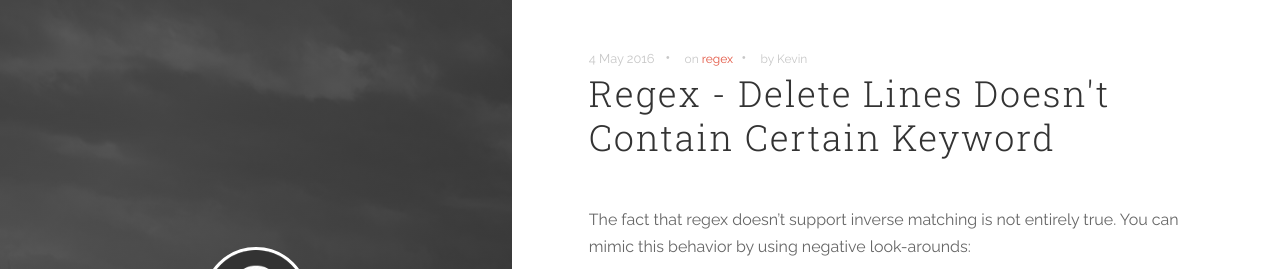
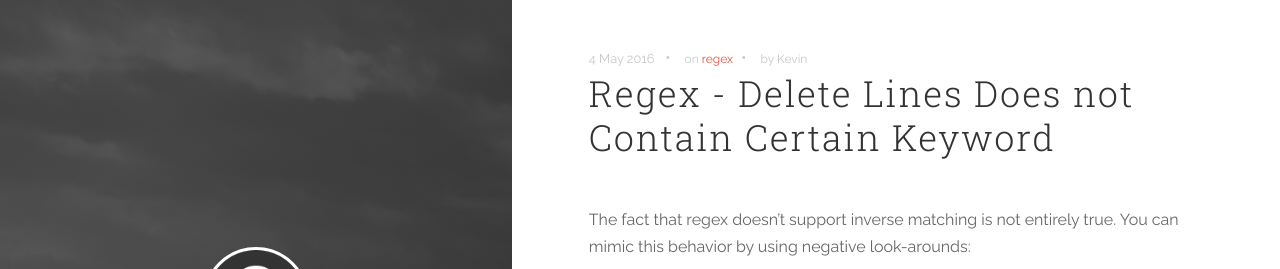
Before and after one commit to tpscash/tpscash.github.io, a Jekyll site: the page built from _posts/2016-05-04-delete-lines-does-not-contain-a-keyword.md, in a window 1280 px wide and 900 px high. Shown: the top 269 px of the window. Built offline with Jekyll 4.4.1, drawn with Linux system fonts in a browser that asks for light colours; comment, search, counter and statistics services are not loaded.

Commit message:
Fix Disqus compatible issue with special character

```diff
--- a/_posts/2016-05-04-delete-lines-does-not-contain-a-keyword.md
+++ b/_posts/2016-05-04-delete-lines-does-not-contain-a-keyword.md
@@ -1,5 +1,5 @@
 ---
-title: Regex - Delete Lines Doesn't Contain Certain Keyword
+title: Regex - Delete Lines Does not Contain Certain Keyword
 date: 2016-05-04 17:15:00 +0800
 categories: [technologies]
 tags: [regex]
```
